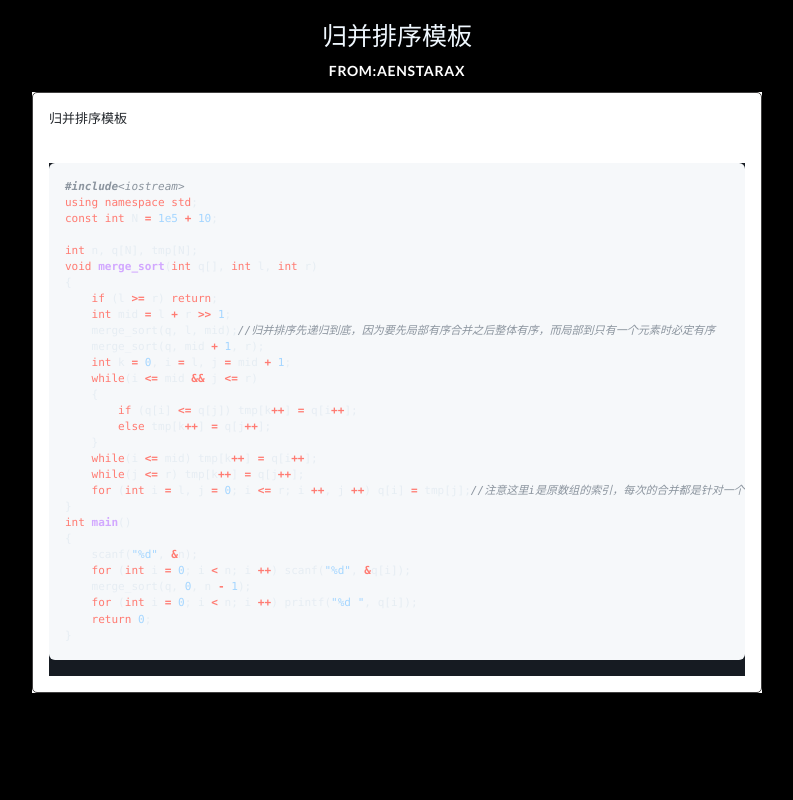
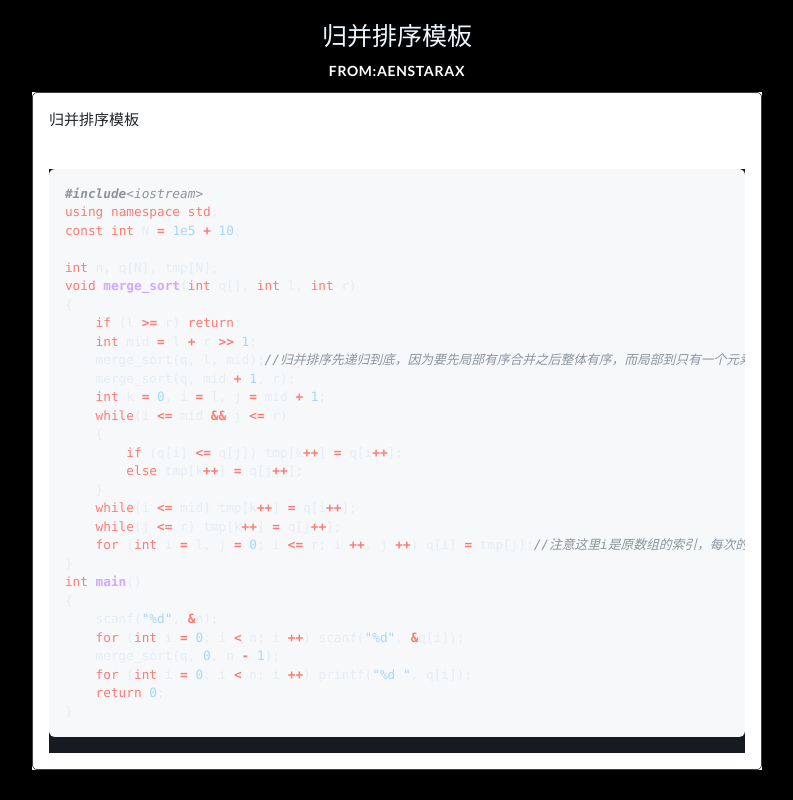
Before and after one commit to aurora-wangq/AenStarBlog, a Django app: page /post/1 in a window 1320 px wide; the page is wider, and only the part inside the window is pictured. Shown: that part, without its empty margins (263-1056 px from the left). Run offline with Django 5.2, Linux system fonts and the light colour scheme; some libraries are stand-ins or nearby versions.

Commit message:
change font size

```diff
--- a/post/templates/post/view.html
+++ b/post/templates/post/view.html
@@ -39,7 +39,7 @@
                 <div style="color: aliceblue;font-size: 25px;padding: 5px;">{{ post.title }}</div>
                 <h4 class="ui horizontal inverted divider">From:{{ post.author }}</h4>
                 <article class="markdown-body">
-                    <div class="md" style="font-size: 13px;">{{ post.content | markdown | safe }}</div>
+                    <div class="md" style="font-size: 15px;">{{ post.content | markdown | safe }}</div>
                 </article>
             </div>
         </div>
```
